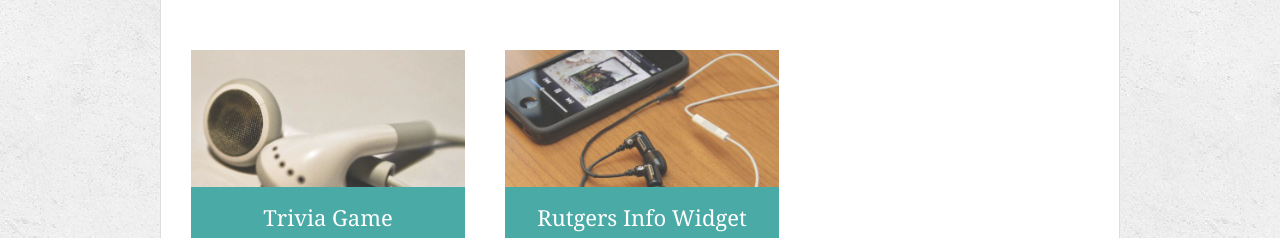
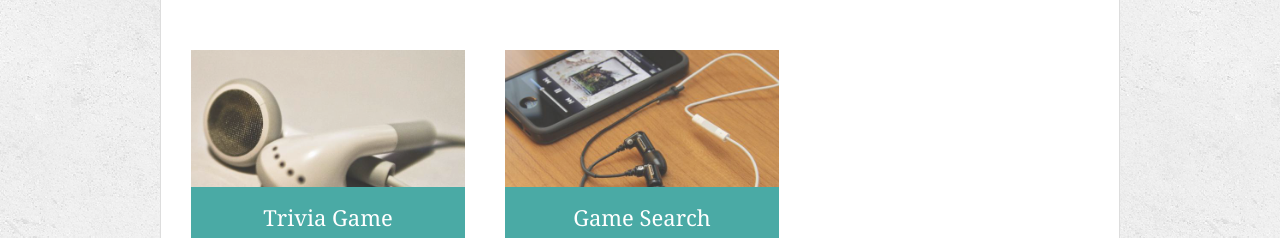
Before and after one commit to Andosbor/Responsive-Portfolio, a plain HTML site: page portfolio.html in a window 1280 px wide. Shown: the part 517-755 px from the top of the page. Drawn offline with Linux system fonts and the light colour scheme.

Commit message:
added giftastic

```diff
--- a/portfolio.html
+++ b/portfolio.html
@@ -41,9 +41,9 @@
         <h3>Trivia Game</h3>
       </div>
       <div class="work">
-        <img src="assets/images/technics-q-c-640-480-7.jpg" alt="Rutgers Info Widget">
+        <a href = "https://andosbor.github.io/GifTastic/"> <img src="assets/images/technics-q-c-640-480-7.jpg" alt="Rutgers Info Widget"> </a>
 
-        <h3>Rutgers Info Widget</h3>
+        <h3>Game Search</h3>
       </div>
       <div class="work">
         <img src="assets/images/technics-q-c-640-480-9.jpg" alt="Rock Paper Scissors">
```
